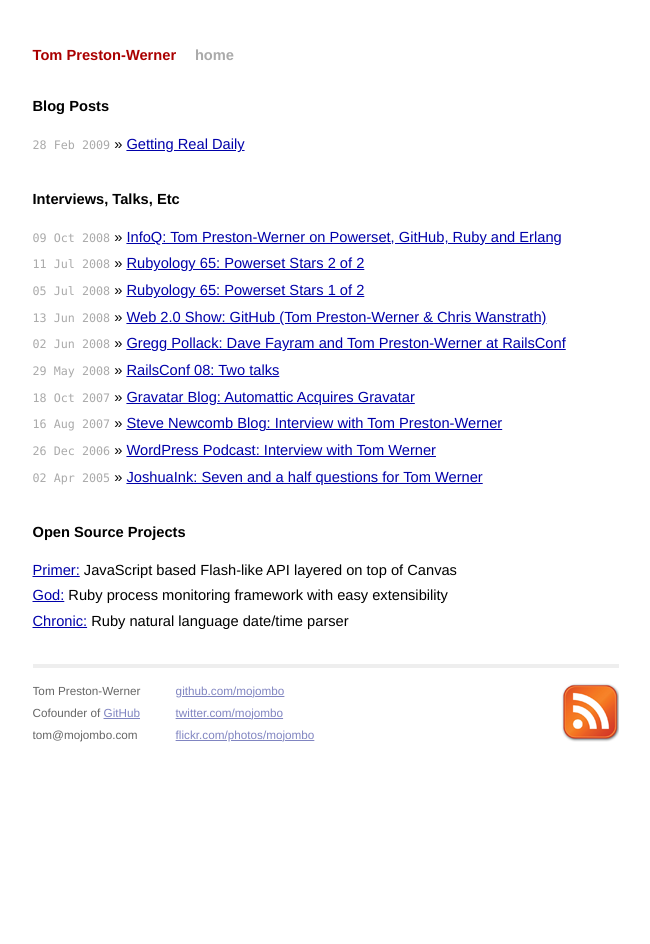
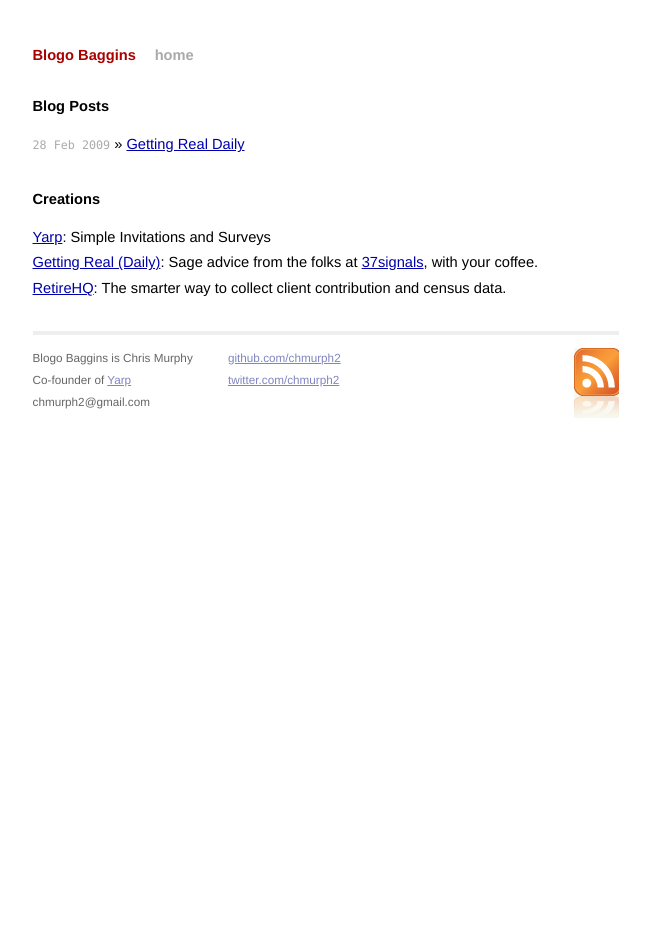
Before and after one commit to chmurph2/blogobaggins.com, a Jekyll site: the page built from index.html, in a window 1280 px wide. Shown: the whole page, without its empty margins (314-964 px from the left). Built offline with Jekyll 4.4.1, drawn with Linux system fonts in a browser that asks for light colours.

Commit message:
Updated index and layout.

```diff
--- a/_layouts/default.html
+++ b/_layouts/default.html
@@ -5,8 +5,8 @@
 <head>
    <meta http-equiv="content-type" content="text/html; charset=utf-8" />
    <title>{{ page.title }}</title>
-   <meta name="author" content="Tom Preston-Werner" />
-   <link href="http://feeds.feedburner.com/tom-preston-werner" rel="alternate" title="Tom Preston-Werner" type="application/atom+xml" />
+   <meta name="author" content="Chris Murphy" />
+   <link href="http://feeds.feedburner.com/blogobaggins" rel="alternate" title="Blogo Baggins" type="application/atom+xml" />
 
    <!-- syntax highlighting CSS -->
    <link rel="stylesheet" href="/css/syntax.css" type="text/css" />
@@ -18,7 +18,7 @@
 
 <div class="site">
   <div class="title">
-    <a href="/">Tom Preston-Werner</a>
+    <a href="/">Blogo Baggins</a>
     <a class="extra" href="/">home</a>
   </div>
 
@@ -27,21 +27,20 @@
   <div class="footer">
     <div class="contact">
       <p>
-        Tom Preston-Werner<br />
-        Cofounder of <a href="http://github.com/">GitHub</a><br />
-        tom@mojombo.com
+        Blogo Baggins is Chris Murphy<br />
+        Co-founder of <a href="Yarp.com">Yarp</a><br />
+        chmurph2@gmail.com
       </p>
     </div>
     <div class="contact">
       <p>
-        <a href="http://github.com/mojombo/">github.com/mojombo</a><br />
-        <a href="http://twitter.com/mojombo/">twitter.com/mojombo</a><br />
-        <a href="http://flickr.com/photos/mojombo/">flickr.com/photos/mojombo</a>
+        <a href="http://github.com/chmurph2/">github.com/chmurph2</a><br />
+        <a href="http://twitter.com/chmurph2/">twitter.com/chmurph2</a><br />
       </p>
     </div>
     <div class="rss">
-      <a href="http://feeds.feedburner.com/tom-preston-werner">
-        <img src="/images/rss.png" alt="Subscribe to RSS Feed" />
+      <a href="http://feeds.feedburner.com/blogobaggins">
+        <img src="/images/rss.gif" alt="Subscribe to the atom Feed" />
       </a>
     </div>
   </div>
--- a/index.html
+++ b/index.html
@@ -1,6 +1,6 @@
 ---
 layout: default
-title: Tom Preston-Werner
+title: Blogo Baggins
 ---
 
 <div id="home">
@@ -11,24 +11,10 @@
     {% endfor %}
   </ul>
 
-  <h1>Interviews, Talks, Etc</h1>
+  <h1>Creations</h1>
   <ul class="posts">
-    <li><span>09 Oct 2008</span> &raquo; <a href="http://www.infoq.com/interviews/preston-werner-powerset-github-ruby">InfoQ: Tom Preston-Werner on Powerset, GitHub, Ruby and Erlang</a></li>
-    <li><span>11 Jul 2008</span> &raquo; <a href="http://www.rubyology.com/podcasts/show/67">Rubyology 65: Powerset Stars 2 of 2</a></li>
-    <li><span>05 Jul 2008</span> &raquo; <a href="http://www.rubyology.com/podcasts/show/66">Rubyology 65: Powerset Stars 1 of 2</a></li>
-    <li><span>13 Jun 2008</span> &raquo; <a href="http://web20show.com/episodes/web20show-ep45-github">Web 2.0 Show: GitHub (Tom Preston-Werner &amp; Chris Wanstrath)</a></li>
-    <li><span>02 Jun 2008</span> &raquo; <a href="http://www.vimeo.com/1104583">Gregg Pollack: Dave Fayram and Tom Preston-Werner at RailsConf</a></li>
-    <li><span>29 May 2008</span> &raquo; <a href="http://en.oreilly.com/rails2008/public/schedule/speaker/2520">RailsConf 08: Two talks</a></li>
-    <li><span>18 Oct 2007</span> &raquo; <a href="http://blog.gravatar.com/2007/10/18/automattic-gravatar/">Gravatar Blog: Automattic Acquires Gravatar</a></li>
-    <li><span>16 Aug 2007</span> &raquo; <a href="http://www.blognewcomb.com/blog/2007/08/powerset_interview_with_tom_pr.html">Steve Newcomb Blog: Interview with Tom Preston-Werner</a></li>
-    <li><span>26 Dec 2006</span> &raquo; <a href="http://wp-community.org/2006/12/26/episode-15-interviews-with-tom-werner-gravatar-and-jaimie-sirovich-seo-egghead/">WordPress Podcast: Interview with Tom Werner</a></li>
-    <li><span>02 Apr 2005</span> &raquo; <a href="http://joshuaink2006.johnoxton.co.uk/blog/240/seven-and-a-half-questions-for-tom-werner">JoshuaInk: Seven and a half questions for Tom Werner</a></li>
-  </ul>
-
-  <h1>Open Source Projects</h1>
-  <ul class="posts">
-    <li><a href="http://github.com/mojombo/primer/">Primer:</a> JavaScript based Flash-like API layered on top of Canvas</li>
-    <li><a href="http://github.com/mojombo/god/">God:</a> Ruby process monitoring framework with easy extensibility</li>
-    <li><a href="http://github.com/mojombo/chronic/">Chronic:</a> Ruby natural language date/time parser</li>
+    <li><a href="http://Yarp.com/">Yarp</a>: Simple Invitations and Surveys</li>
+    <li><a href="http://gettingrealdaily.com/">Getting Real (Daily)</a>: Sage advice from the folks at <a href="37signals.com">37signals</a>, with your coffee.</li>
+    <li><a href="http://RetireHQ.com">RetireHQ</a>: The smarter way to collect client contribution and census data.</li>
   </ul>
 </div>
```
Also changed, not shown: images/rss.gif (added), images/rss.png (deleted).
